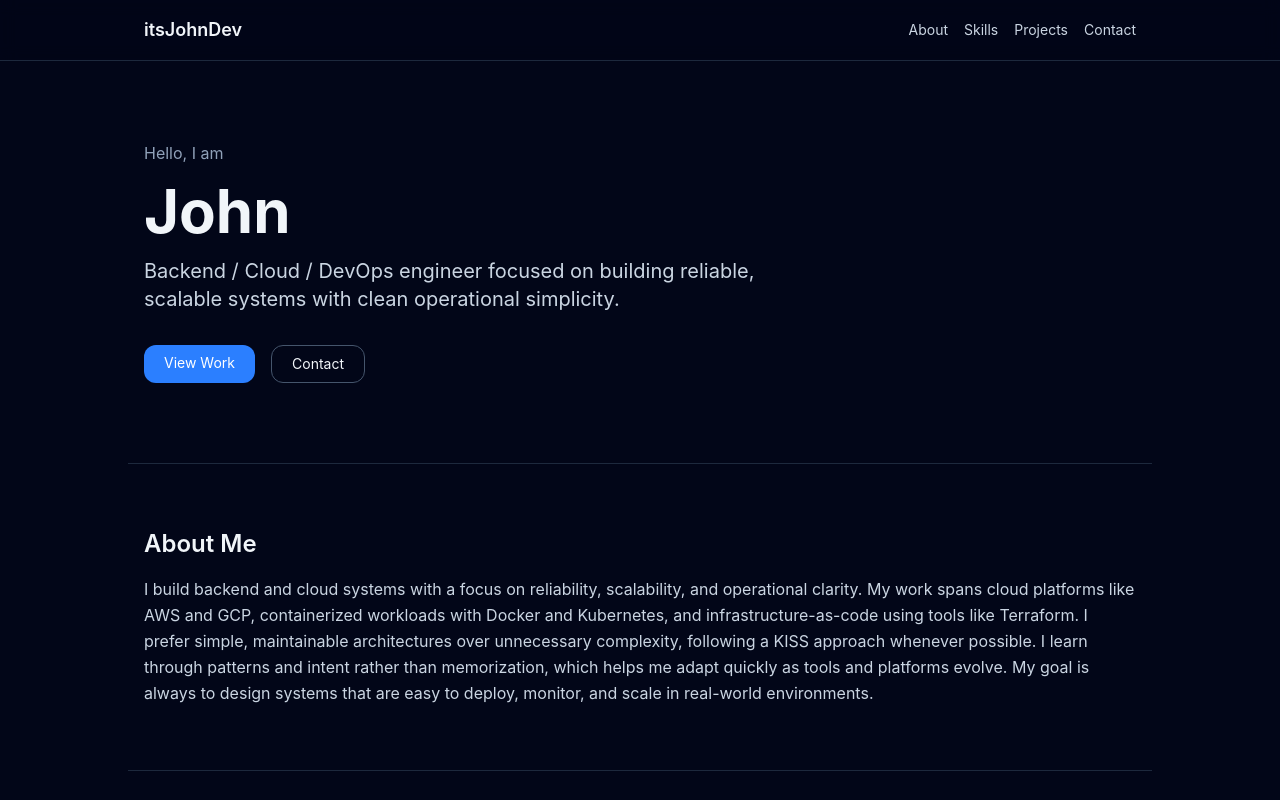
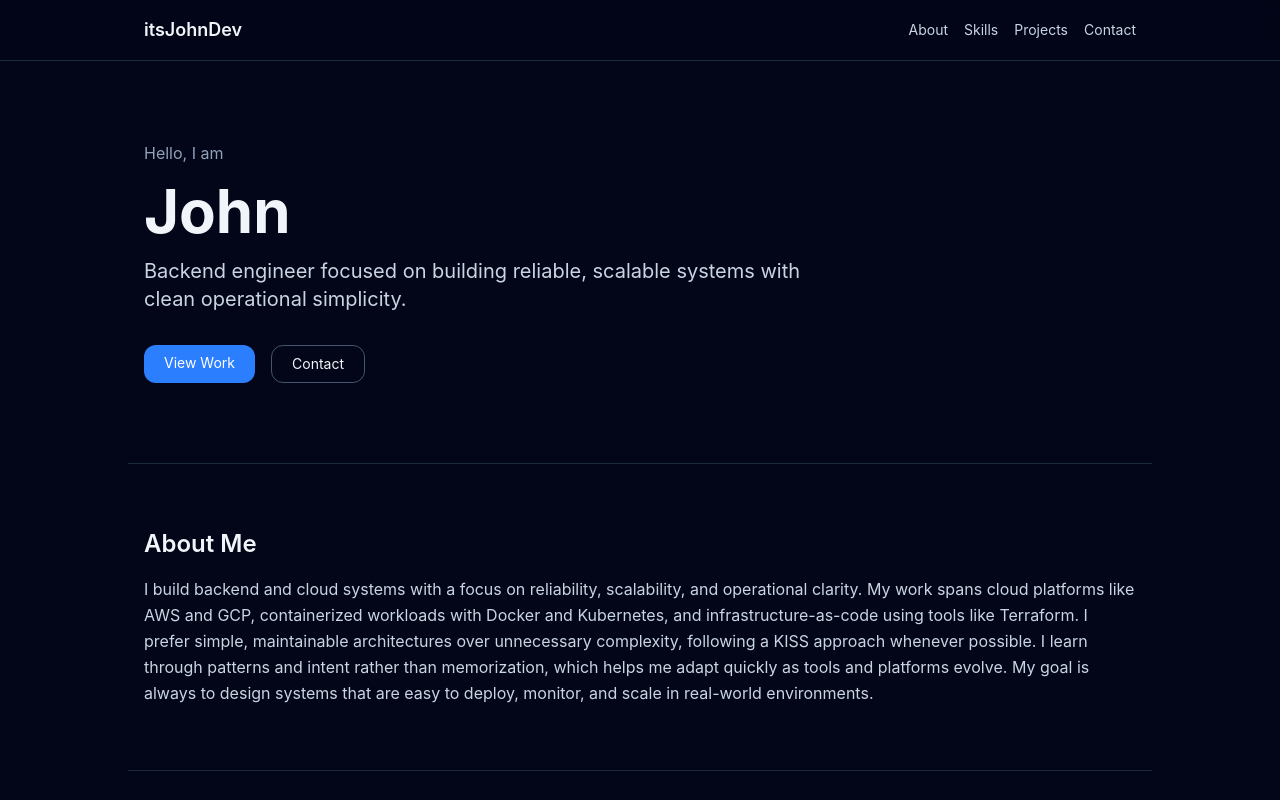
Before and after one commit to itsJohnDev/Portfolio-Site, a React (Vite) app: page / in a window 1280 px wide. Shown: the top 800 px of the page. Built offline with nearby package versions, Linux system fonts and the light colour scheme.

Commit message:
minor change

```diff
--- a/src/App.jsx
+++ b/src/App.jsx
@@ -28,8 +28,8 @@ export default function Portfolio() {
           <p className="text-slate-400">Hello, I am</p>
           <h2 className="text-4xl md:text-6xl font-bold">John</h2>
           <p className="text-xl text-slate-300 max-w-2xl">
-            Backend / Cloud / DevOps engineer focused on building reliable,
-            scalable systems with clean operational simplicity.
+            Backend engineer focused on building reliable, scalable systems with
+            clean operational simplicity.
           </p>
 
           <div className="flex gap-4 pt-4">
```
